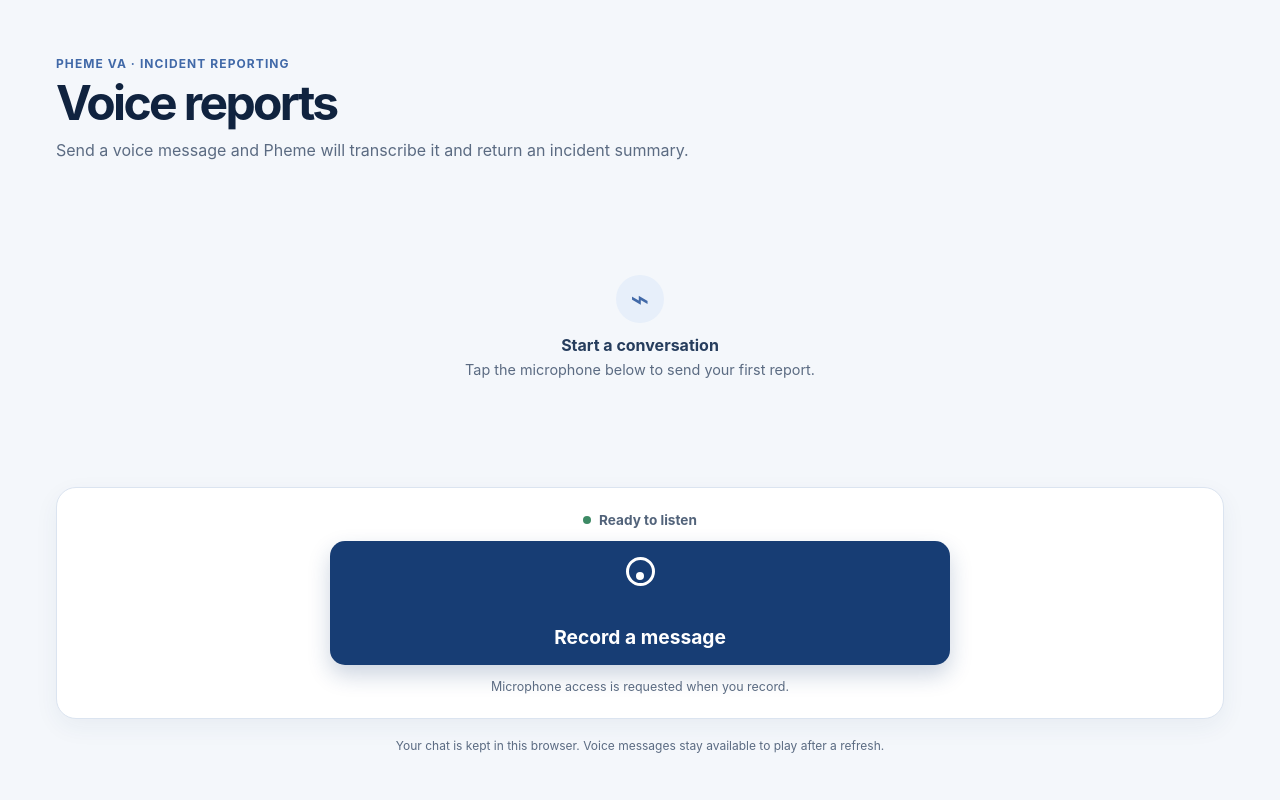
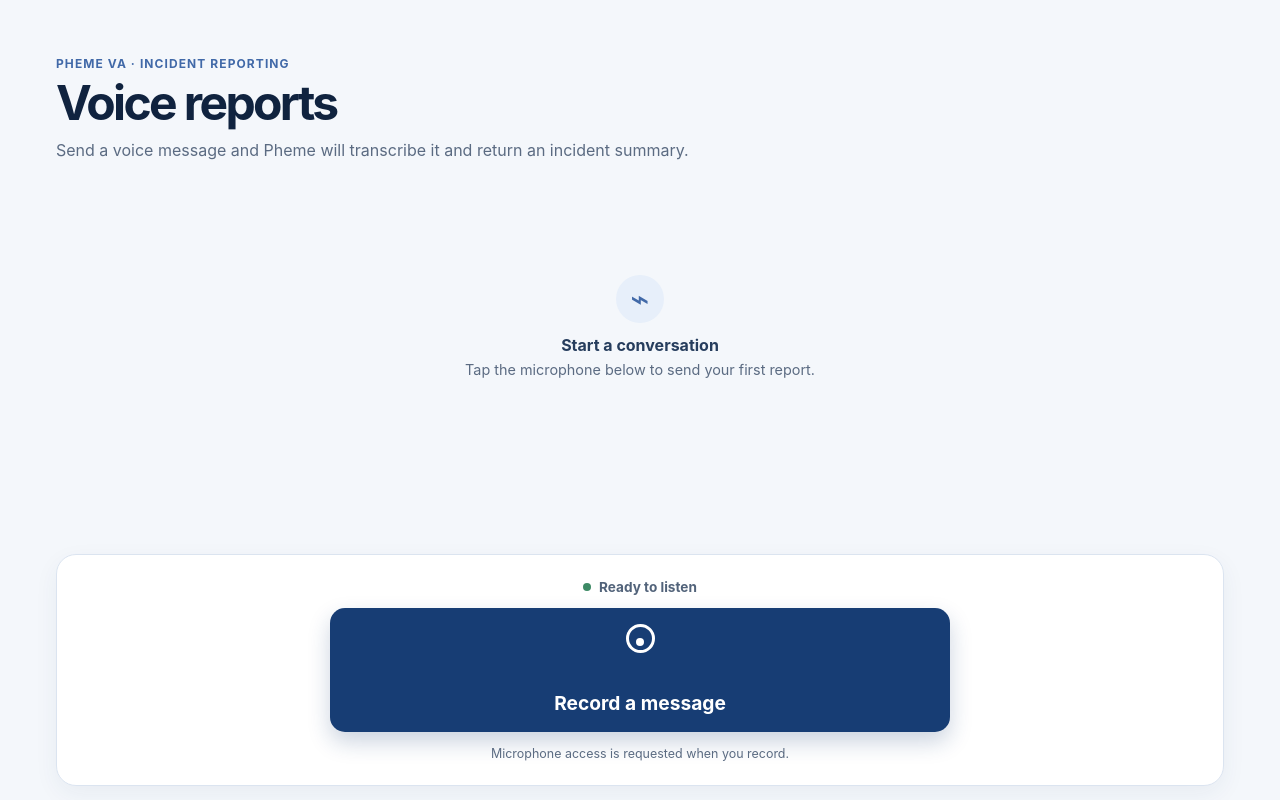
Before and after one commit to CharlieQuirkFYP/agentic-lab, a React (Vite) app in the folder voice-agent-web/: page / in a window 1280 px wide. Built offline with nearby package versions, Linux system fonts and the light colour scheme.

Commit message:
fix: keep composer visible and enlarge desktop chat

```diff
--- a/voice-agent-web/src/styles.css
+++ b/voice-agent-web/src/styles.css
@@ -9,14 +9,14 @@ h1 { margin: 8px 0 10px; font-size: clamp(2rem, 7vw, 3rem); letter-spacing: -.05
 .intro, .help, footer { color: #5b6b82; line-height: 1.55; }
 .intro { margin: 0; max-width: 720px; font-size: 1rem; }
 .clear-button { flex: none; border: 1px solid #dbe4f0; border-radius: 9px; background: #fff; color: #4169a8; padding: 9px 12px; cursor: pointer; font-size: .82rem; font-weight: 700; }
-.chat { flex: 1; width: 100%; margin-top: clamp(22px, 4vw, 36px); padding: 4px clamp(0px, 2vw, 14px) 16px; }
+.chat { flex: 1; width: 100%; margin-top: clamp(22px, 4vw, 36px); padding: 4px clamp(0px, 2vw, 14px) 240px; }
 .empty-chat { padding: 72px 20px; color: #5b6b82; text-align: center; }
 .empty-chat strong { display: block; margin-top: 12px; color: #263d5d; }
 .empty-chat p { margin: 6px 0; font-size: .9rem; }
 .empty-icon { margin: auto; width: 48px; height: 48px; display: grid; place-items: center; border-radius: 50%; background: #e7effa; color: #4169a8; font-size: 2rem; }
 .bubble-row { display: flex; margin: 12px 0; }
 .bubble-row.user { justify-content: flex-end; }
-.bubble { width: fit-content; max-width: min(88%, 780px); padding: 16px 18px 11px; border-radius: 18px; box-shadow: 0 5px 18px rgba(37, 66, 108, .06); }
+.bubble { width: fit-content; max-width: min(88%, 1040px); padding: 16px 18px 11px; border-radius: 18px; box-shadow: 0 5px 18px rgba(37, 66, 108, .06); }
 .bubble.user { border-bottom-right-radius: 5px; background: #173d74; color: white; }
 .bubble.assistant { border: 1px solid #dbe4f0; border-bottom-left-radius: 5px; background: #fff; }
 .bubble time { display: block; margin-top: 8px; opacity: .65; font-size: .7rem; text-align: right; }
@@ -31,7 +31,7 @@ h1 { margin: 8px 0 10px; font-size: clamp(2rem, 7vw, 3rem); letter-spacing: -.05
 .report dt { color: #63738a; font-size: .68rem; font-weight: 700; text-transform: uppercase; letter-spacing: .07em; }
 .report dd { margin: 4px 0 0; overflow-wrap: anywhere; font-size: .95rem; font-weight: 650; line-height: 1.4; }
 .composer, .message { margin-top: 14px; border: 1px solid #dbe4f0; border-radius: 20px; background: #fff; box-shadow: 0 8px 25px rgba(37, 66, 108, .06); }
-.composer { display: grid; justify-items: center; padding: 18px 20px 17px; text-align: center; }
+.composer { position: fixed; left: clamp(16px, 5vw, 56px); right: clamp(16px, 5vw, 56px); bottom: max(14px, env(safe-area-inset-bottom)); z-index: 10; display: grid; justify-items: center; padding: 18px 20px 17px; text-align: center; }
 .state { display: flex; align-items: center; gap: 8px; margin: 0 0 13px; color: #52637a; font-size: .85rem; font-weight: 650; }
 .state span { width: 8px; height: 8px; flex: 0 0 auto; border-radius: 50%; background: #3d8a65; }
 .state-recording span { background: #db3d4a; animation: blink 1.2s ease-in-out infinite; }
@@ -53,6 +53,6 @@ dl { display: grid; grid-template-columns: repeat(3, 1fr); gap: 8px; }
 .wide { grid-column: 1 / -1; }
 footer { margin: 18px 4px 0; font-size: .75rem; text-align: center; }
 @keyframes blink { 50% { opacity: .35; transform: scale(.82); } }
-@media (min-width: 900px) { .shell { padding-bottom: 44px; } .chat { padding-inline: 22px; } .composer { padding: 24px 28px 22px; } .record-button { width: min(70vw, 620px); min-height: 124px; font-size: 1.2rem; } }
-@media (max-width: 600px) { .shell { padding: 24px 12px max(22px, env(safe-area-inset-bottom)); } .chat-header { align-items: flex-start; gap: 12px; } .intro { font-size: .96rem; } .clear-button { padding: 8px 9px; white-space: nowrap; } .chat { margin-top: 20px; padding-inline: 0; } .bubble { max-width: 94%; padding: 13px 14px 9px; } .bubble-text { font-size: .98rem; } .voice-message { min-width: min(230px, calc(100vw - 88px)); } .report dl { grid-template-columns: 1fr; } .report dd { font-size: .92rem; } .wide { grid-column: auto; } .composer { position: sticky; bottom: 10px; z-index: 2; margin-inline: -2px; border-radius: 16px; padding: 15px 14px 14px; } .record-button { width: 100%; min-height: 76px; } .help { max-width: 280px; } }
+@media (min-width: 900px) { .shell { padding-bottom: 44px; } .chat { padding-inline: 22px; } .bubble { max-width: min(82%, 1120px); padding: 22px 24px 14px; border-radius: 21px; } .bubble-text { font-size: 1.15rem; line-height: 1.6; } .bubble-label, .voice-label { font-size: .78rem; } .report { margin-top: 20px; padding-top: 18px; } .report dd { font-size: 1.05rem; } .voice-message { width: min(100%, 480px); } .composer { padding: 24px 28px 22px; } .record-button { width: min(70vw, 620px); min-height: 124px; font-size: 1.2rem; } }
+@media (max-width: 600px) { .shell { padding: 24px 12px max(22px, env(safe-area-inset-bottom)); } .chat-header { align-items: flex-start; gap: 12px; } .intro { font-size: .96rem; } .clear-button { padding: 8px 9px; white-space: nowrap; } .chat { margin-top: 20px; padding-inline: 0; padding-bottom: 180px; } .bubble { max-width: 94%; padding: 13px 14px 9px; } .bubble-text { font-size: .98rem; } .voice-message { min-width: min(230px, calc(100vw - 88px)); } .report dl { grid-template-columns: 1fr; } .report dd { font-size: .92rem; } .wide { grid-column: auto; } .composer { left: 10px; right: 10px; bottom: max(8px, env(safe-area-inset-bottom)); margin: 0; border-radius: 16px; padding: 15px 14px 14px; } .record-button { width: 100%; min-height: 76px; } .help { max-width: 280px; } }
 @media (max-width: 380px) { .shell { padding: 18px 8px max(18px, env(safe-area-inset-bottom)); } .chat-header { display: block; } .clear-button { margin-top: 14px; } .bubble { max-width: 98%; } .composer { bottom: 6px; } .record-button { min-height: 70px; } }
```
